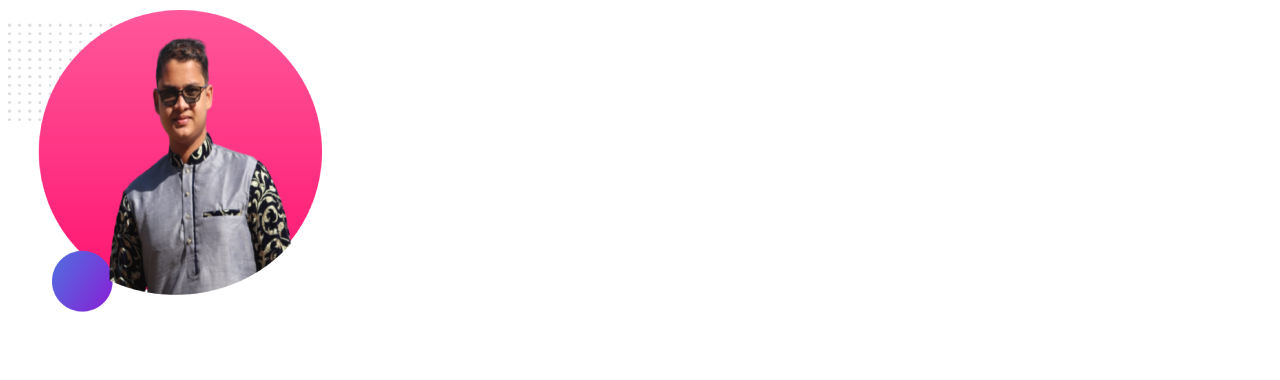
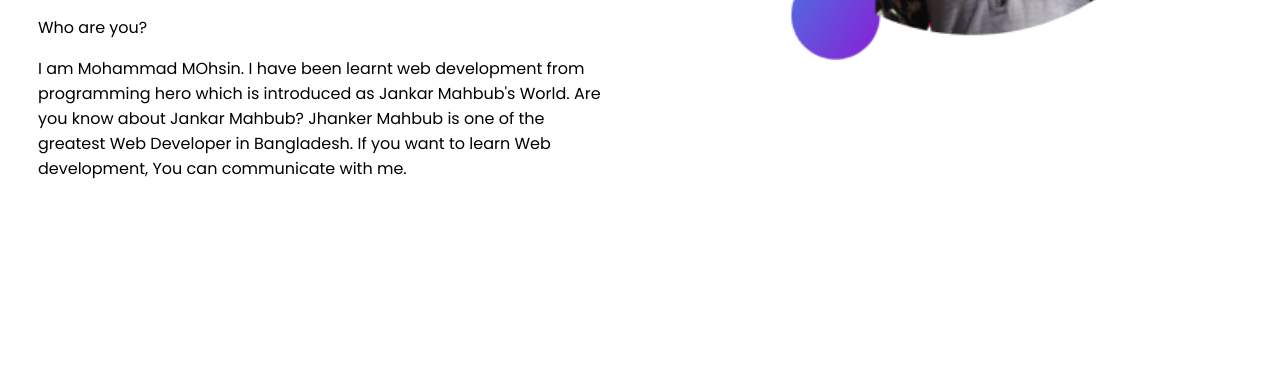
Before and after one commit to MohsinNB/developer-portfolio, a plain HTML site: page index.html in a window 1280 px wide. Shown: the part 420-800 px from the top of the page. Drawn offline with Linux system fonts and the light colour scheme.

Commit message:
added flex

```diff
--- a/index.html
+++ b/index.html
@@ -11,13 +11,19 @@
     <link rel="stylesheet" href="style.css">
 </head>
 <body>
+    <section>
+        <div class="first-text">
             <h1>Welcome To</h1>
             <h1><span>Mohammad Mohsin's</span> World!</h1>
 
             <h3>Build yourself as web developer</h3>
             <p>Who are you?</p>
             <p>I am Mohammad MOhsin. I have been learnt web development from programming hero which is introduced as Jankar Mahbub's World. Are you know about Jankar Mahbub? Jhanker Mahbub is one of the greatest Web Developer in Bangladesh. If you want to learn Web development, You can communicate with me.</p>
+        </div>
+        <div class="first-image">
             <img src="images/pic-1.png" alt="photo">
-
+        </div>
+        <a href="#">Hire Me</a>
+    </section>
 </body>
 </html>
--- a/style.css
+++ b/style.css
@@ -1,5 +1,8 @@
 body{
     font-family: 'Poppins', sans-serif;
+}
+img{
+    width: 80%;
 }
 h1{
     font-size: 50px;
@@ -7,3 +10,15 @@ h1{
 span{
     color: orange;
 }
+section{
+    display: flex;
+    justify-content: space-between ;
+    padding: 30px;
+}
+.first-text{
+    width: 50%;
+}
+.first-image{
+    width: 50%;
+    text-align: right;
+}
```
Lines whose indentation alone changed are shown as unchanged.
